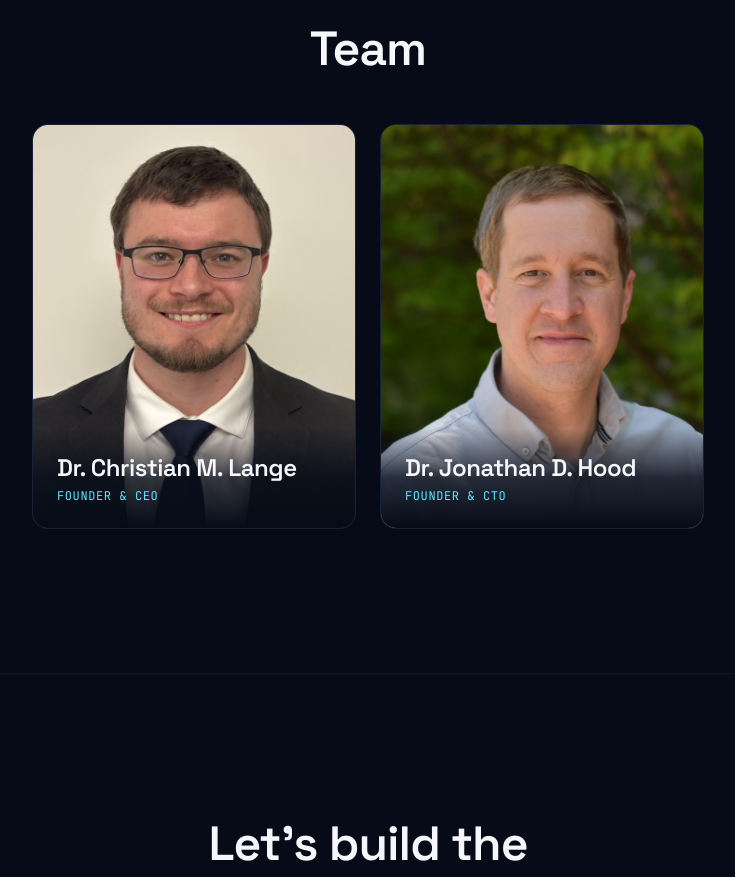
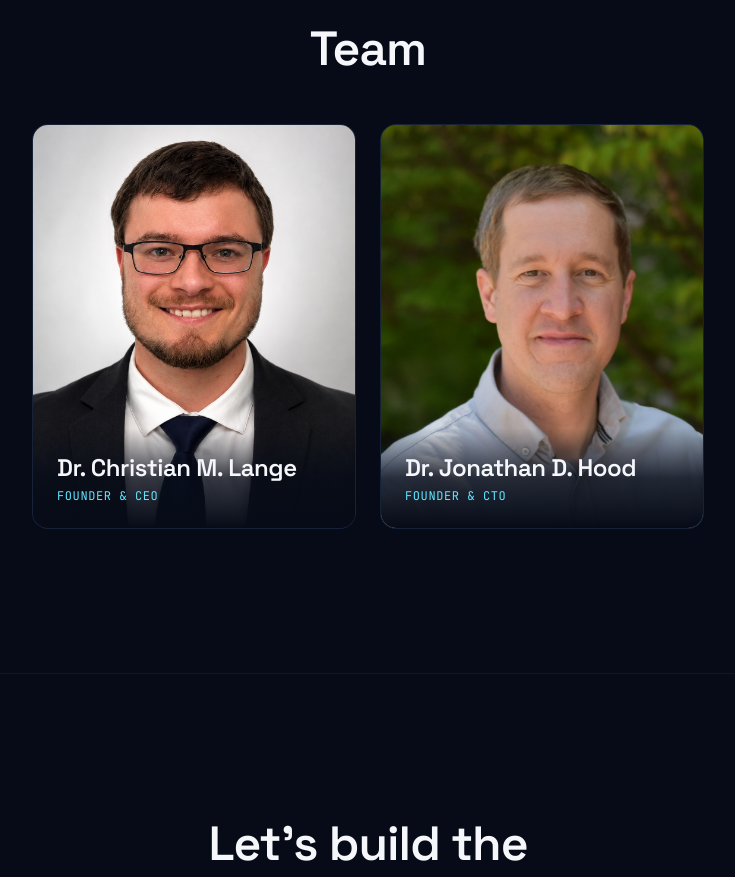
Before and after one commit to christianlange-qluster/q-luster.com, a Next.js app: page / in a window 1280 px wide. Shown: the part 4180-5057 px from the top of the page, without its empty margins (272-1007 px from the left). Built offline with nearby package versions, Linux system fonts and the light colour scheme.

Commit message:
Update profile

```diff
--- a/content/site.ts
+++ b/content/site.ts
@@ -105,7 +105,7 @@ export const site = {
       {
         name: "Dr. Christian M. Lange",
         title: "Founder & CEO",
-        image: "/images/christian.jpg",
+        image: "/images/christian.png",
         bio:
           "Expert in solid-state photon emitters and nanophotonics. Received a PhD in Physics from Purdue University.",
       },
```
Also changed, not shown: public/images/christian.jpg (deleted), public/images/christian.png (added).
